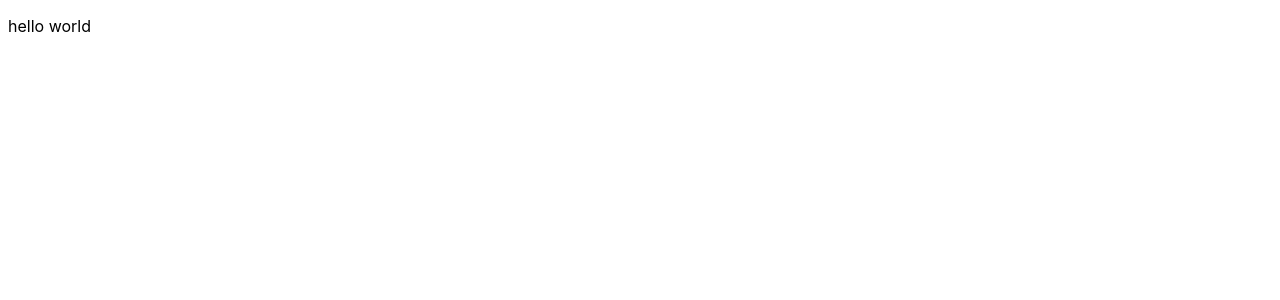
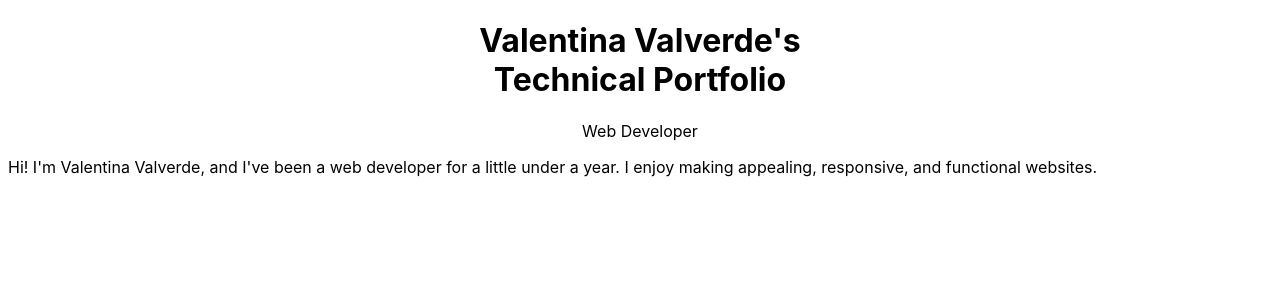
Before and after one commit to ValentinaValverde/vals_tech, a React (Vite) app: page / in a window 1280 px wide. Shown: the top 300 px of the page. Built offline with nearby package versions, Linux system fonts and the light colour scheme.

Commit message:
Added Splash Page (work in progress)

```diff
--- a/src/App.tsx
+++ b/src/App.tsx
@@ -1,7 +1,9 @@
+import SplashPage from "./components/SplashPage";
+
 function App() {
   return (
     <>
-      <p>hello world</p>
+      <SplashPage />
     </>
   );
 }
--- /dev/null
+++ b/src/components/SplashPage.tsx
@@ -0,0 +1,19 @@
+export default function SplashPage() {
+  return (
+    <>
+      <div className="splash_page">
+        <h1>
+          Valentina Valverde's <br />
+          Technical Portfolio
+        </h1>
+        <p>Web Developer</p>
+      </div>
+
+      <p>
+        Hi! I'm Valentina Valverde, and I've been a web developer for a little
+        under a year. I enjoy making appealing, responsive, and functional
+        websites.
+      </p>
+    </>
+  );
+}
--- a/src/index.css
+++ b/src/index.css
@@ -1,3 +1,7 @@
 :root {
   font-family: Inter, system-ui, Avenir, Helvetica, Arial, sans-serif;
 }
+
+.splash_page {
+  text-align: center;
+}
```
